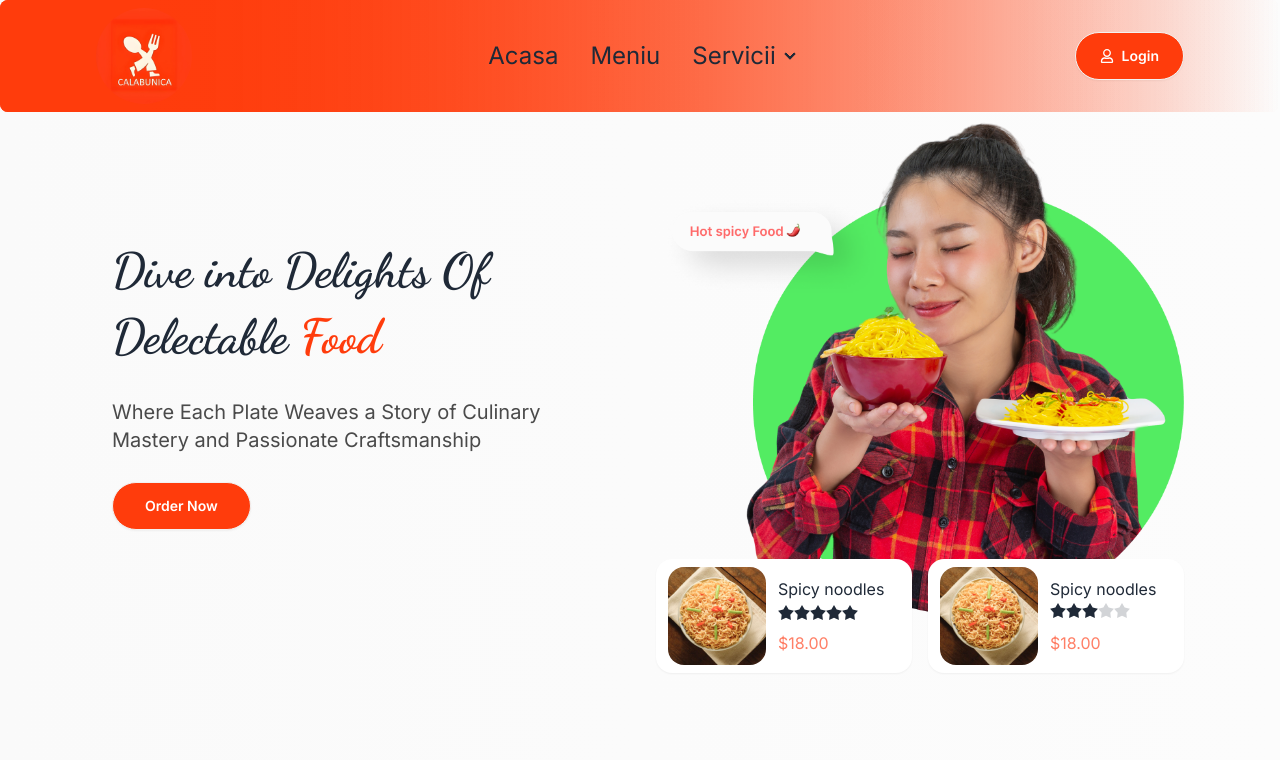
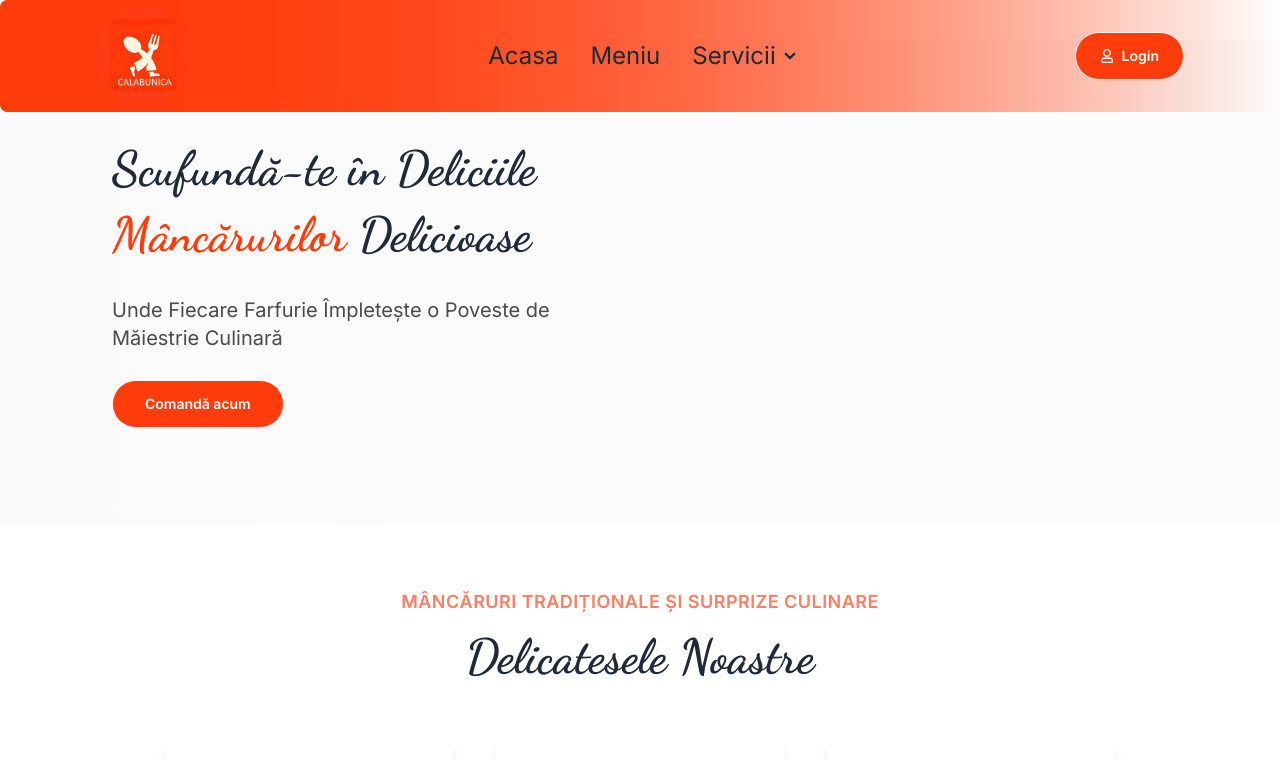
Before and after one commit to allinanton/CALABUNICA, a React (Vite) app: page / in a window 1280 px wide. Shown: the top 760 px of the page. Built offline with nearby package versions, Linux system fonts and the light colour scheme; no server answers; grey boxes are pictures that could not be loaded.

Commit message:
banner change

```diff
--- a/src/components/Banner.jsx
+++ b/src/components/Banner.jsx
@@ -1,113 +1,31 @@
 import React from "react";
-import bannerImg from "/images/home/banner.png";
 
 
 const Banner = () => {
 
   return (
-    <div className={`max-w-screen-2xl container mx-auto xl:px-24 bg-gradient-to-r from-0% from-[#FAFAFA] to-[#FCFCFC] to-100%  `}>
+    <div className={`max-w-screen-3x1 container mx-auto xl:px-24 bg-gradient-to-r from-0% from-[#FAFAFA] to-[#FCFCFC] to-100% mt-10 `}>
       <div className={`py-24 flex flex-col md:flex-row-reverse items-center justify-between gap-8 `}>
 
         {/* img */}
         <div className="md:w-1/2">
-          <img src={bannerImg} alt="" />
+
           <div className="flex flex-col md:flex-row items-center justify-around -mt-14 gap-4">
-            <div className="bg-white px-3 py-2 rounded-2xl flex items-center gap-3 shadow-sm w-64">
-              <img src="/images/home/b-food1.png" alt=""  className="rounded-2xl"/>
-              <div className="space-y-1">
-                <h5>Spicy noodles</h5>
-                <div className="rating rating-sm">
 
-                <input
-                    type="radio"
-                    name="rating-6"
-                    className="mask mask-star-2 bg-orange-500"
-                    readOnly
-                  />
-                <input
-                    type="radio"
-                    name="rating-6"
-                    className="mask mask-star-2 bg-orange-500"
-                    readOnly
-                  />
-                  <input
-                    type="radio"
-                    name="rating-6"
-                    className="mask mask-star-2 bg-orange-500"
-                    checked
-                    readOnly
-                  />
-                  <input
-                    type="radio"
-                    name="rating-6"
-                    className="mask mask-star-2 bg-orange-400"
-                  />
-                  <input
-                    type="radio"
-                    name="rating-6"
-                    className="mask mask-star-2 bg-orange-400"
-                    readOnly
-                  />
 
-                </div>
-                <p className="text-red">$18.00</p>
-              </div>
-            </div>
-            <div className="bg-white px-3 py-2 rounded-2xl md:flex items-center gap-3 shadow-sm w-64 hidden">
-              <img src="/images/home/b-food1.png" alt=""  className="rounded-2xl"/>
-              <div className="space-y-1">
-                <h5>Spicy noodles</h5>
-                <div className="rating rating-sm">
-                <input
-                    type="radio"
-                    name="rating-6"
-                    className="mask mask-star-2 bg-orange-500"
-                    readOnly
-                  />
-                <input
-                    type="radio"
-                    name="rating-6"
-                    className="mask mask-star-2 bg-orange-500"
-                    readOnly
-                  />
-                  <input
-                    type="radio"
-                    name="rating-6"
-                    className="mask mask-star-2 bg-orange-500"
-                    checked
-                    readOnly
-                  />
-                  <input
-                    type="radio"
-                    name="rating-6"
-                    className="mask mask-star-2 bg-orange-400"
-                    readOnly
-                  />
-                  <input
-                    type="radio"
-                    name="rating-6"
-                    className="mask mask-star-2 bg-orange-400"
-                    readOnly
-                  />
-
-                </div>
-                <p className="text-red">$18.00</p>
-              </div>
-            </div>
           </div>
         </div>
 
         {/* texts */}
         <div className="md:w-1/2 px-4 space-y-7">
         <h2 className="md:text-5xl text-4xl font-primary font-bold md:leading-snug leading-snug">
-            Dive into Delights Of Delectable <span className="text-orange">Food</span>
+        Scufundă-te în Deliciile <span className="text-orange"> Mâncărurilor</span> Delicioase
           </h2>
           <p className="text-[#4A4A4A] text-xl">
-            Where Each Plate Weaves a Story of Culinary Mastery and Passionate
-            Craftsmanship
+          Unde Fiecare Farfurie Împletește o Poveste de Măiestrie Culinară
           </p>
           <button className="bg-orange font-semibold btn text-white px-8 py-3 rounded-full">
-            Order Now
+          Comandă acum
           </button>
         </div>
 
```
